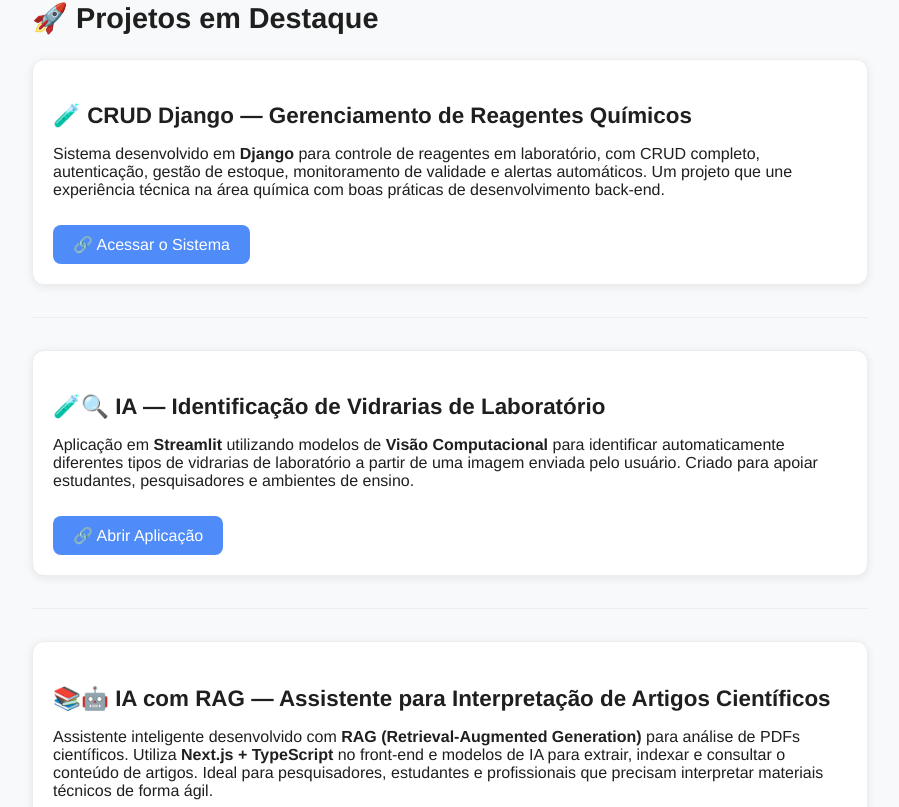
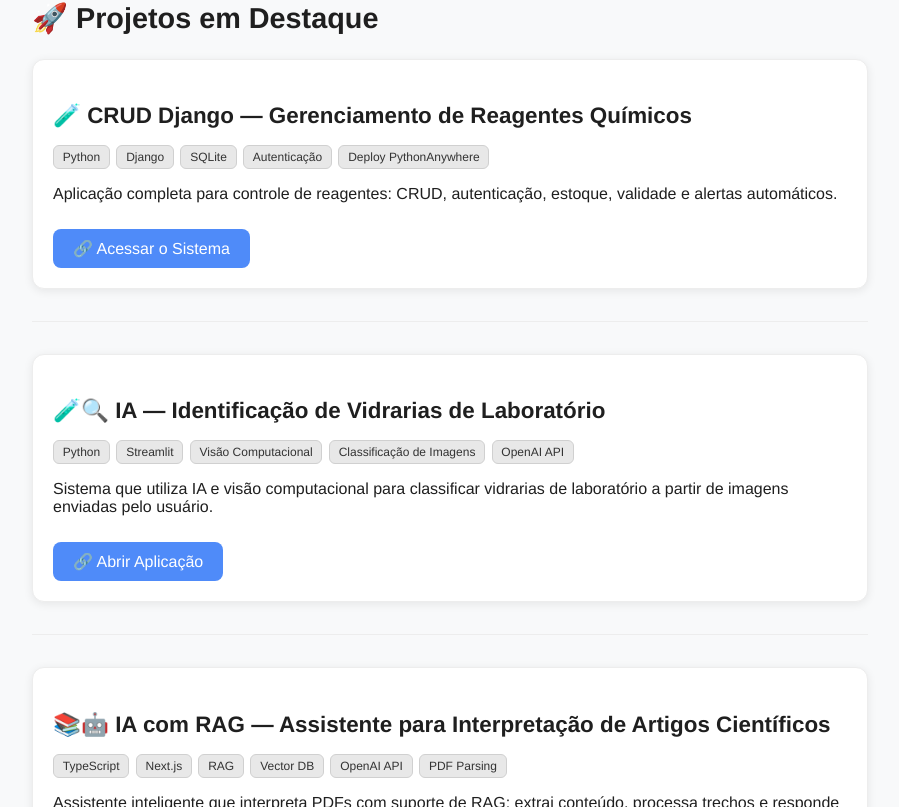
Before and after one commit to VAW1970/portfolio2, a Next.js app: page / in a window 1280 px wide. Shown: the part 1513-2320 px from the top of the page, without its empty margins (190-1089 px from the left). Built offline with nearby package versions, Linux system fonts and the light colour scheme.

Commit message:
Update Projects.tsx

```diff
--- a/app/components/Projects.tsx
+++ b/app/components/Projects.tsx
@@ -51,12 +51,18 @@ export default function Projects() {
         style={{ marginTop: "1.5rem" }}
       >
         <h3>🧪 CRUD Django — Gerenciamento de Reagentes Químicos</h3>
+
+        <div className="badges">
+          <span className="badge">Python</span>
+          <span className="badge">Django</span>
+          <span className="badge">SQLite</span>
+          <span className="badge">Autenticação</span>
+          <span className="badge">Deploy PythonAnywhere</span>
+        </div>
+
         <p>
-          Sistema desenvolvido em <b>Django</b> para controle de reagentes em
-          laboratório, com CRUD completo, autenticação, gestão de estoque,
-          monitoramento de validade e alertas automáticos. Um projeto que une
-          experiência técnica na área química com boas práticas de desenvolvimento
-          back-end.
+          Aplicação completa para controle de reagentes: CRUD, autenticação,
+          estoque, validade e alertas automáticos.
         </p>
 
         <a
@@ -79,12 +85,18 @@ export default function Projects() {
         viewport={{ once: true }}
       >
         <h3>🧪🔍 IA — Identificação de Vidrarias de Laboratório</h3>
+
+        <div className="badges">
+          <span className="badge">Python</span>
+          <span className="badge">Streamlit</span>
+          <span className="badge">Visão Computacional</span>
+          <span className="badge">Classificação de Imagens</span>
+          <span className="badge">OpenAI API</span>
+        </div>
+
         <p>
-          Aplicação em <b>Streamlit</b> utilizando modelos de{" "}
-          <b>Visão Computacional</b> para identificar automaticamente diferentes
-          tipos de vidrarias de laboratório a partir de uma imagem enviada pelo
-          usuário. Criado para apoiar estudantes, pesquisadores e ambientes de
-          ensino.
+          Sistema que utiliza IA e visão computacional para classificar vidrarias
+          de laboratório a partir de imagens enviadas pelo usuário.
         </p>
 
         <a
@@ -106,14 +118,22 @@ export default function Projects() {
         whileInView="visible"
         viewport={{ once: true }}
       >
-        <h3>📚🤖 IA com RAG — Assistente para Interpretação de Artigos Científicos</h3>
+        <h3>
+          📚🤖 IA com RAG — Assistente para Interpretação de Artigos Científicos
+        </h3>
+
+        <div className="badges">
+          <span className="badge">TypeScript</span>
+          <span className="badge">Next.js</span>
+          <span className="badge">RAG</span>
+          <span className="badge">Vector DB</span>
+          <span className="badge">OpenAI API</span>
+          <span className="badge">PDF Parsing</span>
+        </div>
+
         <p>
-          Assistente inteligente desenvolvido com <b>RAG (Retrieval-Augmented
-          Generation)</b> para análise de PDFs científicos. Utiliza{" "}
-          <b>Next.js + TypeScript</b> no front-end e modelos de IA para extrair,
-          indexar e consultar o conteúdo de artigos. Ideal para pesquisadores,
-          estudantes e profissionais que precisam interpretar materiais técnicos
-          de forma ágil.
+          Assistente inteligente que interpreta PDFs com suporte de RAG: extrai
+          conteúdo, processa trechos e responde perguntas com base no artigo.
         </p>
 
         <a
```
